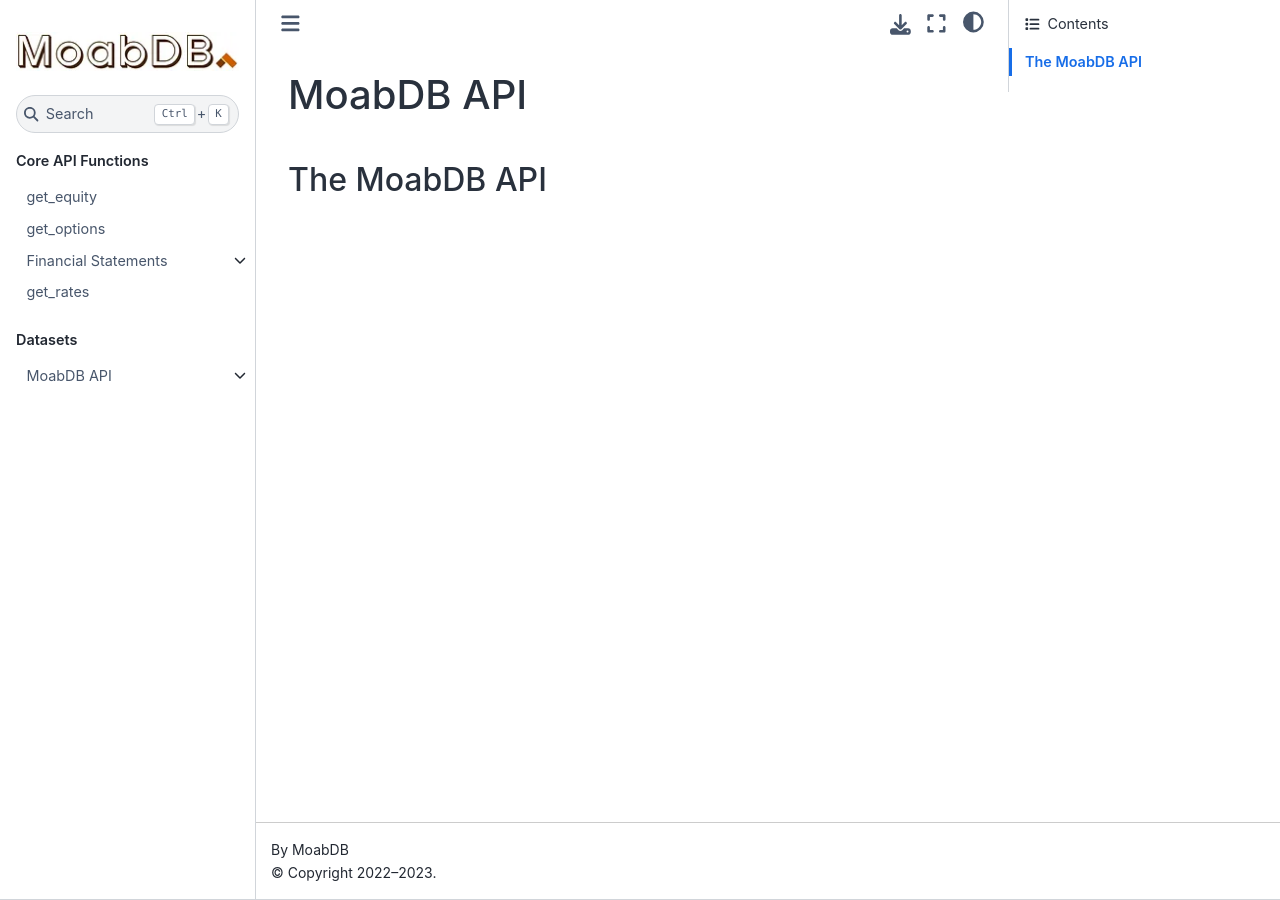
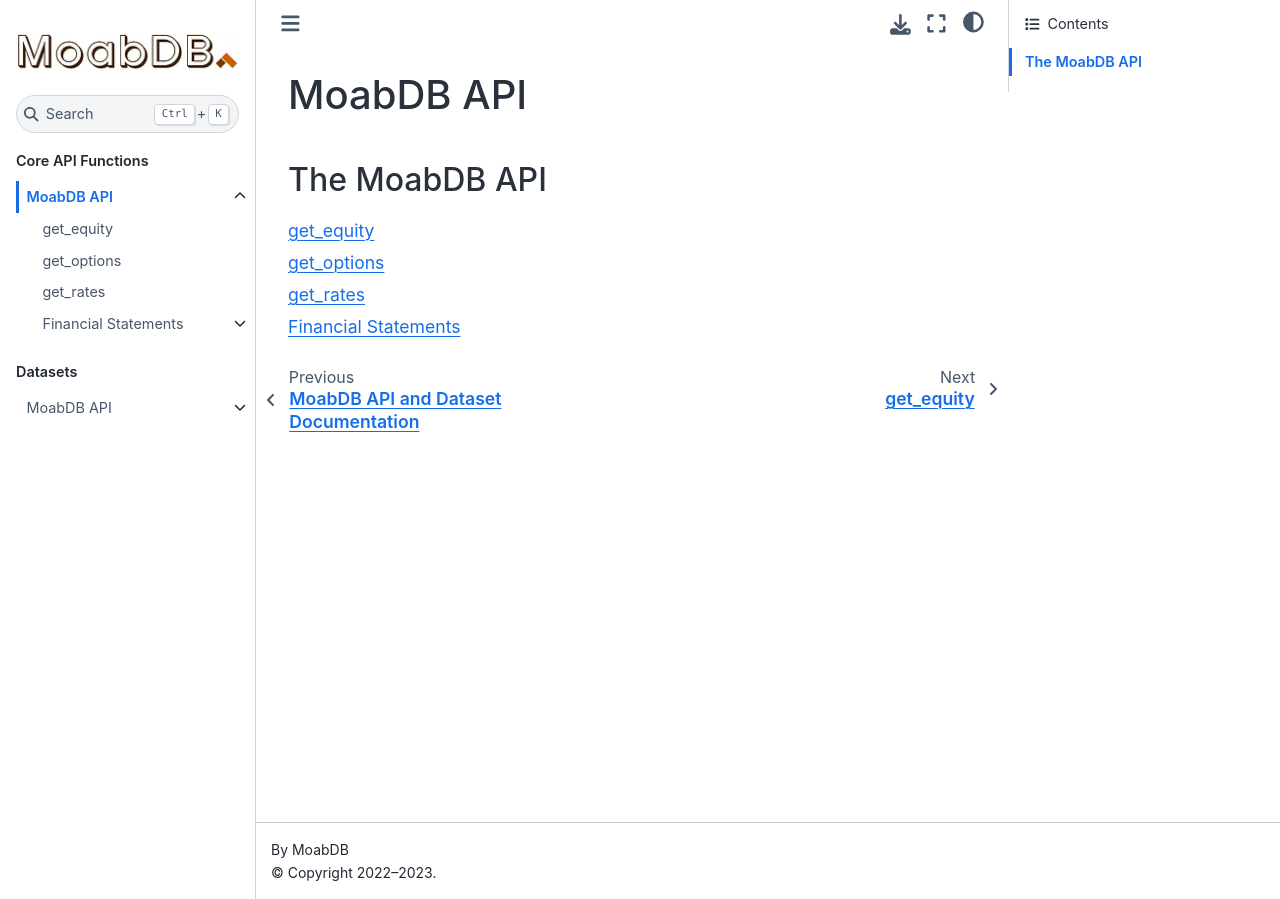
Before and after one commit to MoabDB/moabdb-py, a Sphinx documentation site: the page built from docs/source/api.rst, in a window 1280 px wide. Built offline with Sphinx 7.4.7 and the Sphinx Book theme 1.1.4, drawn with Linux system fonts in a browser that asks for light colours; pages that are not in the unit, such as notebooks, are missing from menus.

Commit message:
toctree 2

```diff
--- a/docs/source/api.rst
+++ b/docs/source/api.rst
@@ -7,9 +7,14 @@
 .. toctree::
    :maxdepth: 1
 
-   get_equity
-   get_options
-   get_rates
-   get_is
-   get_bs
-   get_cf
+   api/get_equity
+   api/get_options
+   api/get_rates
+   api/financial_statements
+
+   .. get_equity
+   .. get_options
+   .. get_rates
+   .. get_is
+   .. get_bs
+   .. get_cf
--- a/docs/source/datasets.rst
+++ b/docs/source/datasets.rst
@@ -1,8 +1,8 @@
 MoabDB API
 ##########
 
-The MoabDB API
-==============
+MoabDB Datasets
+===============
 
 .. toctree::
    :maxdepth: 1
```
Also changed, not shown: docs/source/index.rst (+5 -12 lines).
